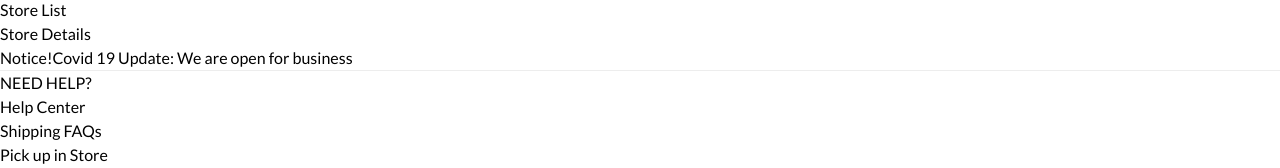
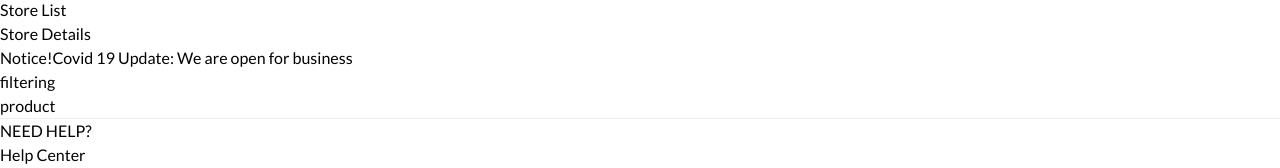
Before and after one commit to Book-Trekker/bookio-client, a React (Create React App) app: page /shop in a window 1280 px wide. Shown: the part 693-861 px from the top of the page. Built offline with nearby package versions, Linux system fonts and the light colour scheme; what @material-tailwind/react would draw is missing.

Commit message:
updated all thing

```diff
--- /dev/null
+++ b/src/Pages/Shop/Products.jsx
@@ -0,0 +1,14 @@
+import React from "react";
+
+const Products = () => {
+  return (
+    <div>
+      <div className="grid grid-cols-12 px-10">
+        <div className="col-span-3">filtering</div>
+        <div className="col-span-9">product</div>
+      </div>
+    </div>
+  );
+};
+
+export default Products;
--- a/src/Pages/Shop/Shop.jsx
+++ b/src/Pages/Shop/Shop.jsx
@@ -1,11 +1,12 @@
-import React from 'react'
+import React from "react";
+import Products from "./Products";
 
 const Shop = () => {
   return (
-    <section className='shop_'>
+    <section className="shop_">
+      <Products />
+    </section>
+  );
+};
 
-    </section>
-  )
-}
-
-export default Shop
+export default Shop;
```
